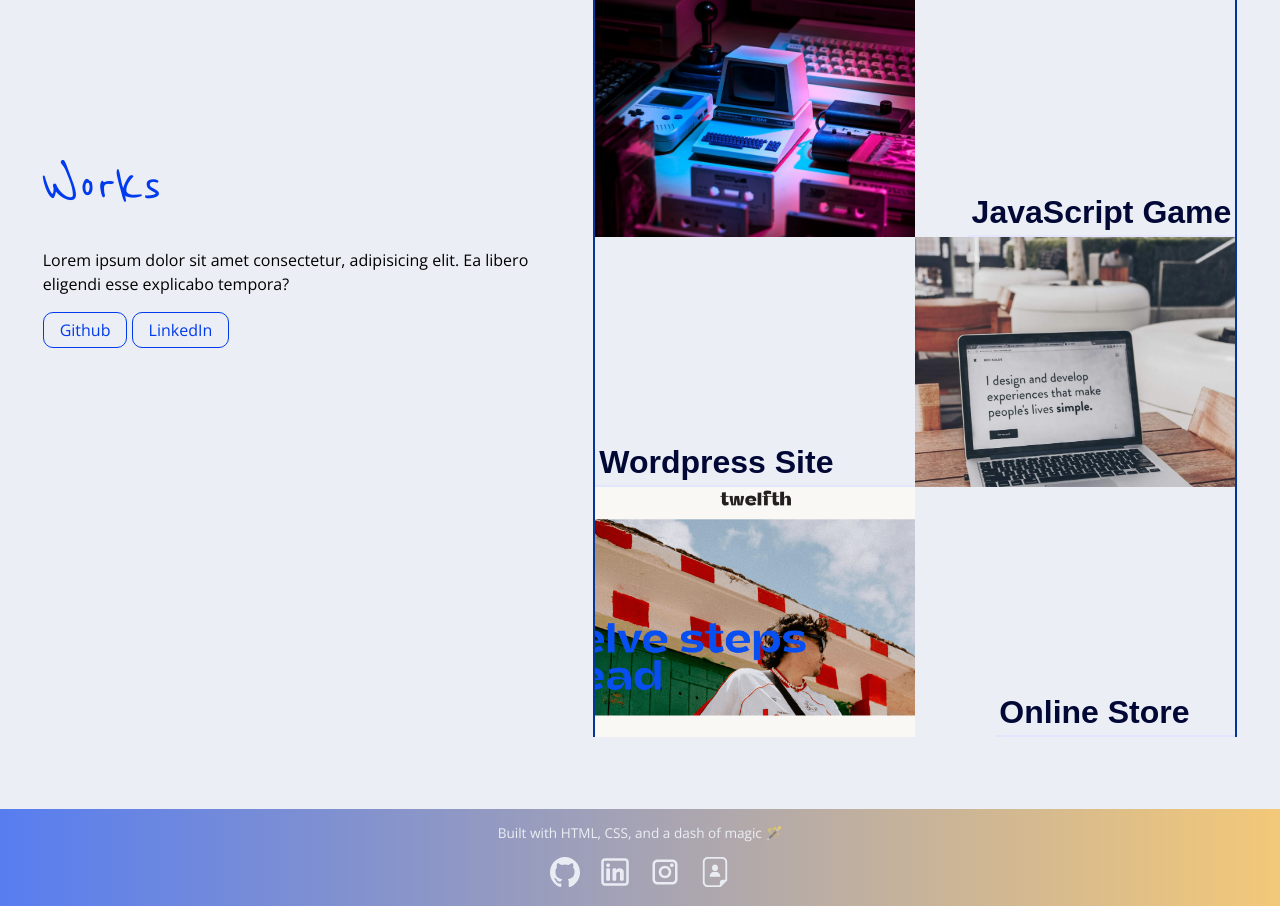
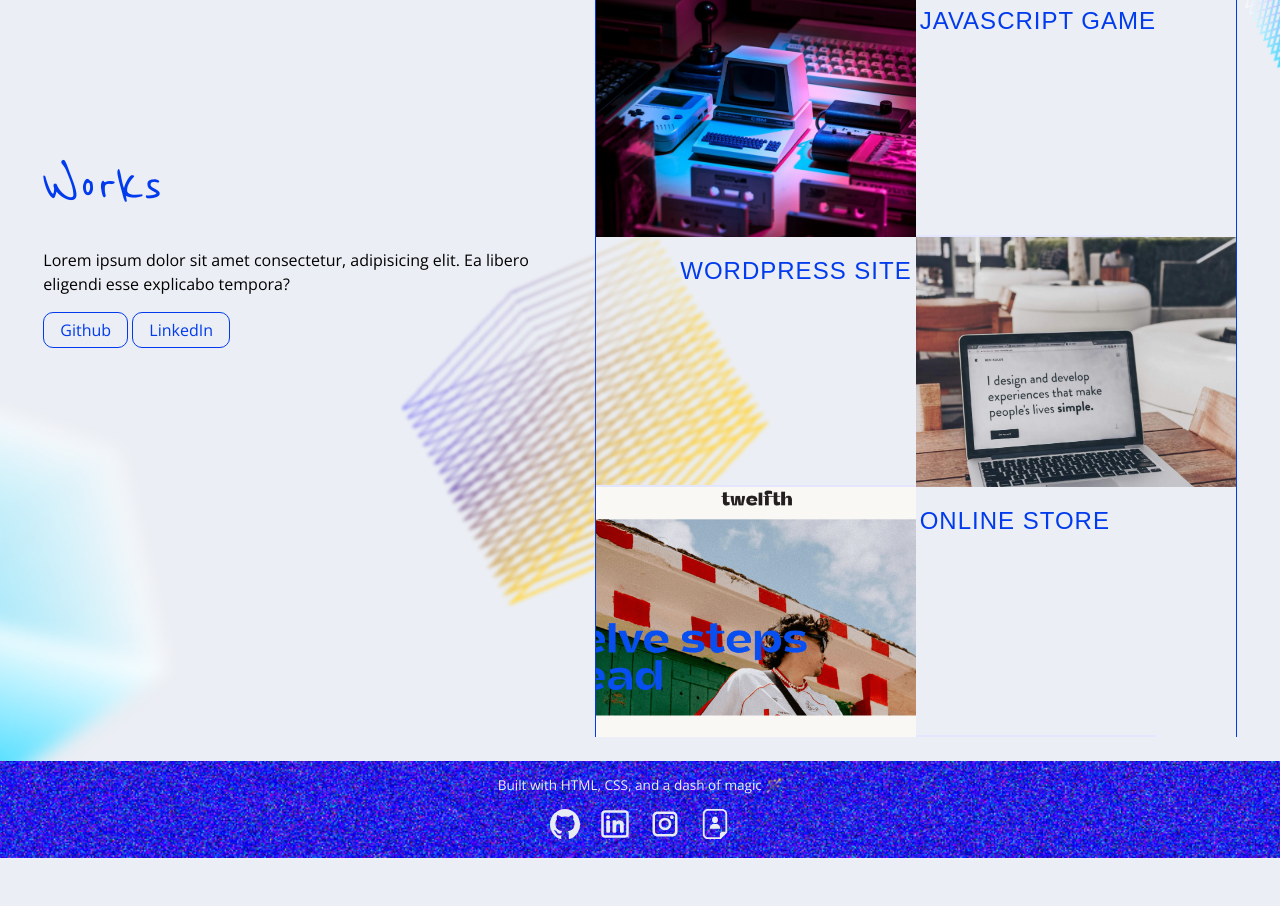
Before and after one commit to rzho17/project-1-landing-page, a plain HTML site: page index.html in a window 1280 px wide. Shown: the part 1887-2793 px from the top of the page. After the commit the page ends 2745 px from the top, so only its background shows below. Drawn offline with nearby package versions, Linux system fonts and the light colour scheme.

Commit message:
add background images for about works and footer

```diff
--- a/styles/styles.css
+++ b/styles/styles.css
@@ -239,6 +239,12 @@ https://codepen.io/jakejarvis/pen/pBZWZw
   align-items: center;
 
   padding: 1.5rem;
+
+  background-image: url("/assets/about-gradient-v3.png");
+  background-position: center;
+  background-size: cover;
+
+  border: 1rem solid #ffffff;
 }
 
 .about-info {
@@ -308,6 +314,10 @@ td img {
 .works-section {
   min-height: 100vh;
   padding: 1.5rem;
+
+  background-image: url("/assets/works-background-v3.png");
+  background-position: center;
+  background-size: cover;
 }
 
 .works-section h3 {
@@ -347,7 +357,7 @@ td img {
 .work-projects article {
   position: relative;
   /* border: 2px solid var(--primary-color); */
-  border: 2px solid #03369c;
+  border: 1px solid var(--highlight-color);
   border-top: none;
   border-bottom: none;
 
@@ -368,7 +378,7 @@ td img {
   font-family: "reenie beanie";
   font-size: 3.5rem;
   color: var(--white-color);
-  background-color: rgba(80, 80, 81, 0.8);
+  background-color: rgba(17, 17, 249, 0.8);
   backdrop-filter: blur(3px);
 }
 
@@ -377,8 +387,12 @@ figure:hover {
 }
 
 .work-projects h3 {
-  color: var(--primary-color);
-  font-weight: 700;
+  color: var(--highlight-color);
+  /* color: #27badb; */
+  font-weight: 400;
+  text-transform: uppercase;
+  letter-spacing: 1px;
+  font-size: 1.5rem;
   margin: 3.5rem 0 0;
 
   padding: 0.25rem;
@@ -401,10 +415,11 @@ footer {
   align-items: center;
 
   gap: 1rem;
-  margin-top: 3rem;
   padding: 1rem;
 
-  background: var(--gradient);
+  background-image: url("/assets/footer-v1.png");
+  background-position: center;
+  background-size: cover;
 
   color: var(--white-color);
 }
@@ -444,6 +459,7 @@ footer img {
     justify-content: center;
     align-items: center;
 
+    border-width: 2rem;
     /* gap: 10rem; */
   }
 
@@ -476,18 +492,28 @@ footer img {
     display: grid;
     grid-template-columns: 1fr 1fr;
     justify-content: space-between;
-    align-items: flex-end;
+    /* align-items: flex-end; */
   }
 
   .work-projects article:nth-of-type(even) a {
     display: flex;
     flex-direction: row-reverse;
+    justify-content: start;
+  }
+
+  .work-projects h3 {
+    margin-top: 1rem;
   }
 
   .work-projects h3,
   .work-projects a img {
     min-width: 15rem;
     max-width: 20rem;
+    text-align: right;
+  }
+
+  #project-4 a h3:nth-of-type(1) {
+    text-align: left;
   }
 
   /* footer */
```
Also changed, not shown: assets/footer-v1.png (added), assets/works-background-v3.png (added), 1 other file.
